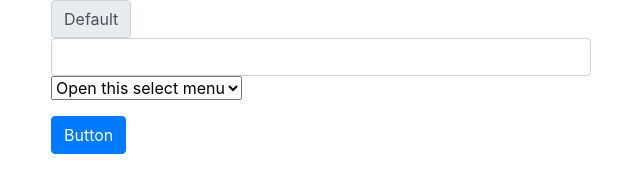
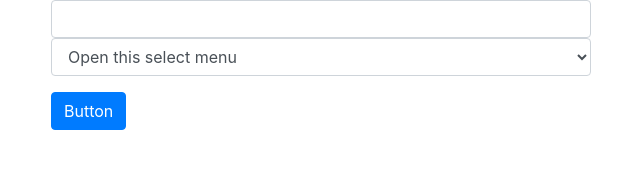
Before and after one commit to MehmetMusabeyoglu/Group-Mini-Project, a plain HTML site: page index.html in a window 1280 px wide. Shown: the whole page, without its empty margins (319-959 px from the left). Drawn offline with nearby package versions, Linux system fonts and the light colour scheme.

Commit message:
most up to date index.html'

```diff
--- a/index.html
+++ b/index.html
@@ -2,25 +2,24 @@
 <html lang="en">
 
 <head>
-  <meta charset="UTF-8">
-  <meta name="viewport" content="width=device-width, initial-scale=1.0">
-  <meta http-equiv="X-UA-Compatible" content="ie=edge">
-  <title>Lets Search the LOC!</title>
-  <link rel="stylesheet" href="https://cdnjs.cloudflare.com/ajax/libs/twitter-bootstrap/4.5.0/css/bootstrap.min.css"link>
-  <link rel="stylesheet" href="./assets/style.css"></link>
+    <meta charset="UTF-8">
+    <meta name="viewport" content="width=device-width, initial-scale=1.0">
+    <meta http-equiv="X-UA-Compatible" content="ie=edge">
+    <title>Lets Search the LOC!</title>
+    <link rel="stylesheet" href="https://cdnjs.cloudflare.com/ajax/libs/twitter-bootstrap/4.5.0/css/bootstrap.min.css"
+        link>
+    <link rel="stylesheet" href="./assets/style.css">
+    </link>
 </head>
 
 <body>
     <div class="container">
         <div class="row justify-content-center">
             <div class="col-6">
-                <div class="input-group-prepend">
-                    <span class="input-group-text" id="inputGroup-sizing-default">Default</span>
-                </div>
-                <input type="text" class="form-control" aria-label="Default" aria-describedby="inputGroup-sizing-default">
+                <input type="text" class="form-control">
                 <div class="form-row">
                     <div class="form-group col-12">
-                        <select class="form-select" clas=""form-control">
+                        <select id="form-select" class="form-control">
                             <option selected>Open this select menu</option>
                             <option value="1">One</option>
                             <option value="2">Two</option>
```
